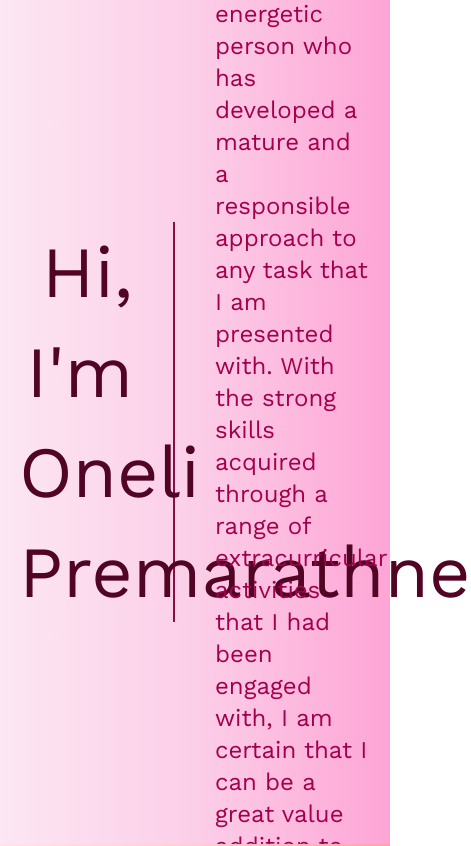
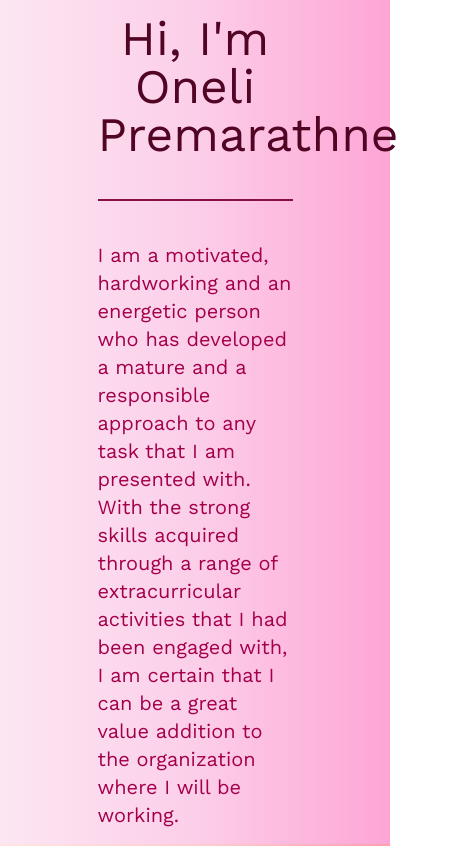
Before and after one commit to onelipremarathne/portfolio, a Next.js app: page / in a window 390 px wide. Shown: the top 846 px of the page, 471 px wide, since content can reach past the window. Built offline with nearby package versions, Linux system fonts and the light colour scheme.

Commit message:
feat: mobile optimizations

```diff
--- a/src/app/page.tsx
+++ b/src/app/page.tsx
@@ -2,11 +2,11 @@ export default function Home() {
   return (
     <div className="relative">
       <div className="sticky top-0 h-screen bg-gradient-to-r from-pink-100 via-pink-200 to-pink-300">
-        <div className="flex items-center justify-center h-screen max-w-[80%] mx-auto">
-          <div className="text-7xl text-pink-950 w-1/2 text-right mr-10 pr-10 leading-25 border-r-2 border-pink-900">
+        <div className="flex flex-col sm:flex-col md:flex-row items-center justify-center h-screen md:max-w-[80%] mx-auto">
+          <div className="text-5xl sm:text-5xl md:text-7xl text-pink-950 w-1/2 text-center sm:text-center md:text-right mb-10 sm:mb-10 pb-10 sm:pb-10 md:mr-10 md:pr-10 md:leading-25 border-b-2 sm:border-b-2 md:border-r-2 md:border-b-0 border-pink-900">
             <div>Hi, I'm</div>Oneli Premarathne
           </div>
-          <div className="text-2xl text-pink-800 mt-4 w-1/2 text-left">
+          <div className="text-xl sm:text-xl md:text-2xl text-pink-800 w-1/2 textcenter sm:text-center md:text-left">
             I am a motivated, hardworking and an energetic person who has
             developed a mature and a responsible approach to any task that I am
             presented with. With the strong skills acquired through a range of
```
